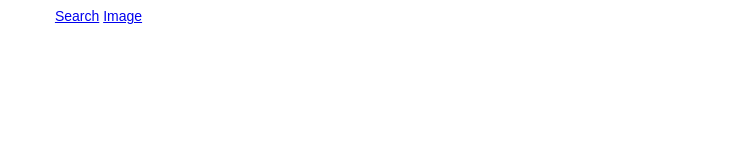
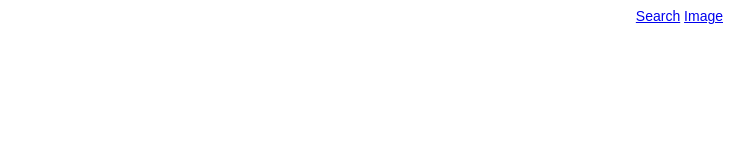
Before and after one commit to jchan721/jchan721.github.io, a plain HTML site: page advance.html in a window 1280 px wide. Shown: the whole page, without its empty margins (549-1280 px from the left). Drawn offline with Linux system fonts and the light colour scheme.

Commit message:
Update advance.html

```diff
--- a/advance.html
+++ b/advance.html
@@ -7,12 +7,10 @@
         <meta name="viewport" content="width=device-width, initial-scale=1">
     </head>
     <body>
-        <div class="center_search">
-            <div class="navigation">
-                <div class="navi_cat">
-                <a href="index.html">Search</a>
-                <a href="images.html">Image</a>
-                </div>
+         <div class="navigation">
+            <div class="navi_cat">
+            <a href="index.html">Search</a>
+            <a href="images.html">Image</a>
             </div>
-        </div>
+         </div>
     </body>
```
